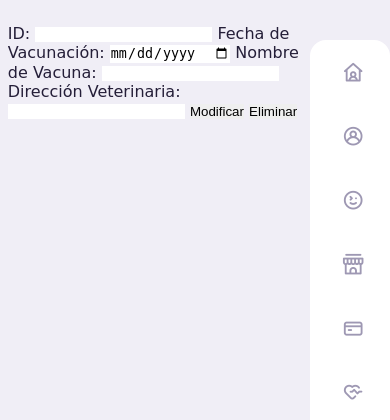
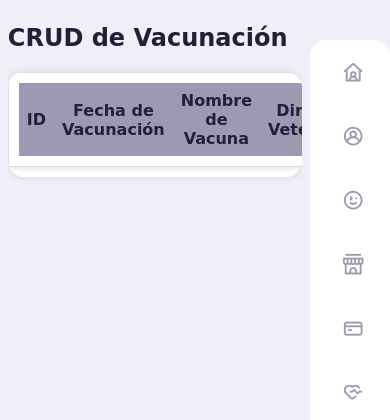
Before and after one commit to iJohanAcero/petsconnectMVC, a PHP site: page /Views/crud_admin.php in a window 390 px wide. Shown: the part 62-482 px from the top of the page. Run offline with PHP 8.4, Linux system fonts and the light colour scheme; lists and menus that the app fills with data are empty; some web fonts are replaced.

Commit message:
Cambiamos el CRUD de vacunas porque estaba haciendo un formulario cuando tenia que hacer unas tablas, ya corregi y diseñe las tablas del CRUD.

```diff
--- a/Public/css/style.css
+++ b/Public/css/style.css
@@ -111,6 +111,72 @@ body {
     color: var(--color-dark);
     background-color: var(--color-light);
     overflow-x:hidden; /*Cuando sobrepase el eje X, se corta, para que no aparezca el scroll inferior*/
+}
+
+
+/*--------ESTILOS DE LAS TABLAS  DE LAS CRUD----*/
+
+/* Estilos para la tabla */
+table {
+    width: 100%;
+    margin: 20px auto;
+    border-collapse: collapse;
+    background: white;
+    box-shadow: 0px 0px 10px rgba(0, 0, 0, 0.1);
+    border-radius: var(--card-border-radius);
+    overflow: hidden;
+}
+
+th, td {
+    padding: 12px;
+
+    text-align: center;
+}
+
+th {
+    background-color: var(--color-gray);
+    color: var(--color-dark);
+}
+
+/* Estilos para los botones */
+.btn {
+    padding: 8px 12px;
+    text-decoration: none;
+    border-radius: 5px;
+    font-weight: bold;
+    display: inline-block;
+    margin: 2px;
+    transition: 0.3s ease-in-out;
+}
+
+.modificar {
+    background-color: #ffc107;
+    color: black;
+}
+
+.modificar:hover {
+    background-color: #e0a800;
+}
+
+.eliminar {
+    background-color: #dc3545;
+    color: white;
+}
+
+.eliminar:hover {
+    background-color: #c82333;
+}
+
+/* Estilos responsivos */
+@media (max-width: 768px) {
+    table {
+        width: 100%;
+
+    }
+
+    th, td {
+        padding: 8px;
+    }
 }
 
 
@@ -769,6 +835,7 @@ main .container .derecha {
 /*======================DISEÑO RESPONSIVE PARA LAPTOS Y TABLETS GRANDES===========================================*/
 
 @media screen and (max-width:1200px) {
+
     .container {
         width:96%;
     }
@@ -825,6 +892,48 @@ main .container .derecha {
 /*===================DISEÑO RESPONSIVE PARA TABLETS PEQUEÑAS Y CELULARES===========================*/
 
 @media screen and (max-width:992px) {
+    table {
+        display: block;
+        width: 100%;
+        overflow-x: auto; /* Permite hacer scroll horizontal en móviles */
+    }
+
+
+    tbody, tr, td {
+        display: block;
+        width: 100%;
+    }
+
+    tr {
+        margin-bottom: 10px;
+        border: 1px solid #ddd;
+        padding: 10px;
+        background: white;
+        box-shadow: 0 2px 5px rgba(0, 0, 0, 0.1);
+    }
+
+    td {
+        text-align: right;
+        padding-left: 50%;
+        position: relative;
+    }
+
+    td::before {
+        content: attr(data-label);
+        position: absolute;
+        left: 10px;
+        font-weight: bold;
+        text-transform: uppercase;
+    }
+
+    .btn {
+        width: 100%; /* Hacer que los botones ocupen toda la pantalla */
+        display: block;
+        text-align: center;
+    }
+
+
+
     nav .crear {
         display: none;
     }
--- a/Views/CrudVacunas.php
+++ b/Views/CrudVacunas.php
@@ -1,32 +1,31 @@
 <!DOCTYPE html>
 <html lang="es">
 <head>
-<link rel="stylesheet" href="../Public/css/.css" />
-
-
     <meta charset="UTF-8">
     <meta name="viewport" content="width=device-width, initial-scale=1.0">
-    <title>Formulario de Vacunación</title>
-
+    <title>CRUD Vacunación</title>
+    <link rel="stylesheet" href="styles.css"> <!-- Enlaza tu CSS -->
 </head>
 <body>
 
-    <form action="procesar.php" method="post" class="formulario">
-        <label for="id">ID:</label>
-        <input type="number" name="id" id="id" required>
+    <h2 class="titlo">CRUD de Vacunación</h2>
 
-        <label for="fecha">Fecha de Vacunación:</label>
-        <input type="date" name="fecha" id="fecha" required>
+    <table border="1">
+        <thead>
+            <tr>
+                <th>ID</th>
+                <th>Fecha de Vacunación</th>
+                <th>Nombre de Vacuna</th>
+                <th>Dirección Veterinaria</th>
+                <th>Acciones</th>
 
-        <label for="nombre_vacuna">Nombre de Vacuna:</label>
-        <input type="text" name="nombre_vacuna" id="nombre_vacuna" required>
+            </tr>
 
-        <label for="direccion_veterinaria">Dirección Veterinaria:</label>
-        <input type="text" name="direccion_veterinaria" id="direccion_veterinaria" required>
 
-        <button type="submit" name="accion" value="modificar">Modificar</button>
-        <button type="submit" name="accion" value="eliminar">Eliminar</button>
-    </form>
+            </tr>
+        </thead>
+
+    </table>
 
 </body>
 </html>
```
